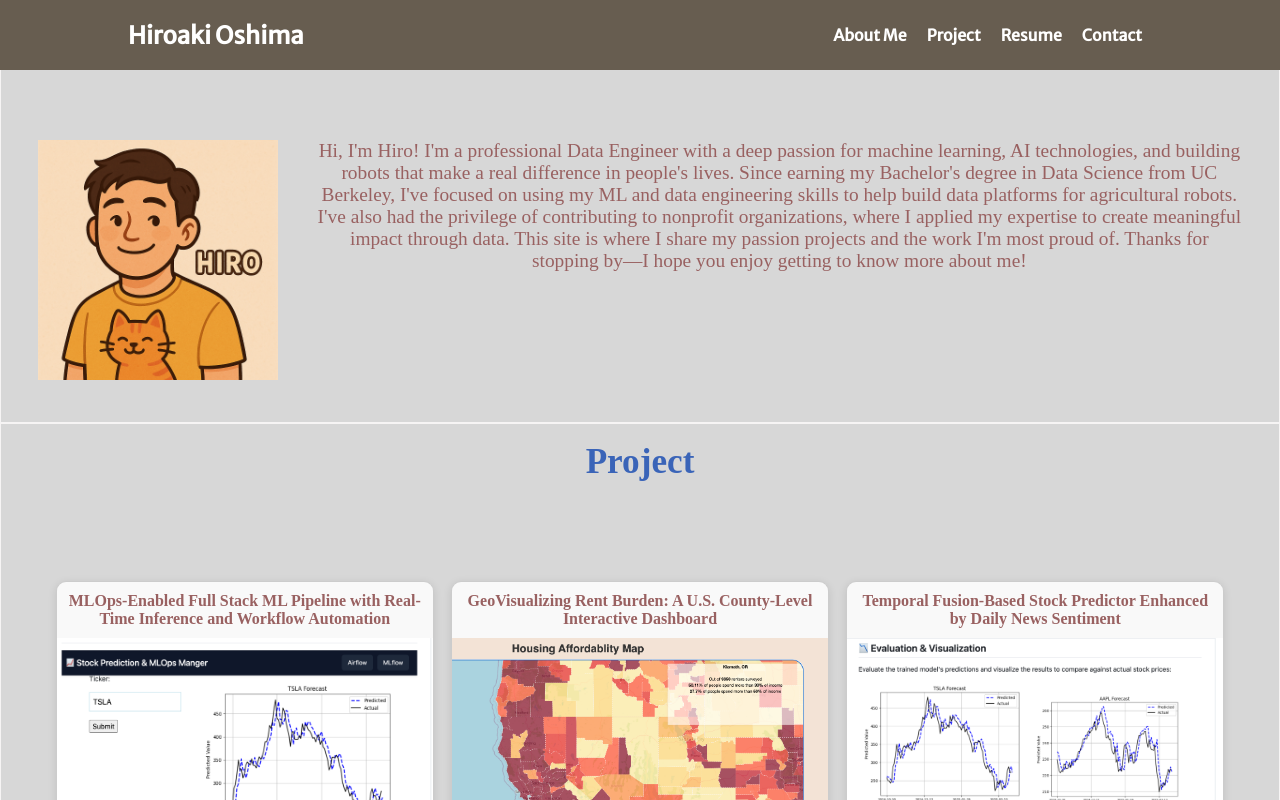
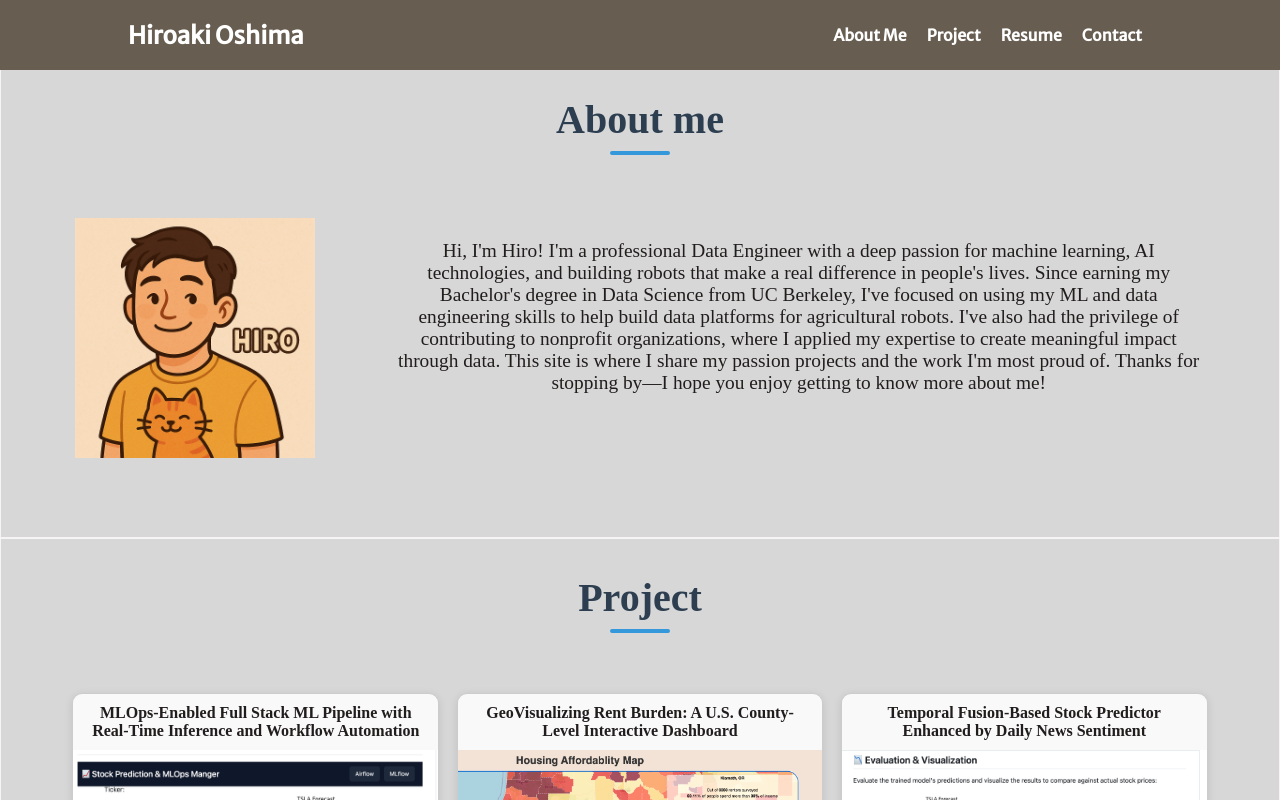
Before and after one commit to Hiroaki0422/web_portfolio, a React (Create React App) app: page / in a window 1280 px wide. Shown: the top 800 px of the page. Built offline with nearby package versions, Linux system fonts and the light colour scheme.

Commit message:
change font css

```diff
--- a/src/AboutSection.js
+++ b/src/AboutSection.js
@@ -14,6 +14,7 @@ const AboutSection = () => {
         </div>
 
         <div class="flex-item ">
+          <br></br>
           Hi, I'm Hiro! I'm a professional Data Engineer with a deep passion for
           machine learning, AI technologies, and building robots that make a
           real difference in people's lives. Since earning my Bachelor's degree
--- a/src/App.js
+++ b/src/App.js
@@ -36,7 +36,7 @@ export default function App() {
           </nav>
         </div>
       </div>
-      <div class="flex-item flex-item-01 container2">
+      <div class="aboutme flex-item flex-item-01 container2">
         <h1> About me </h1>
         <AboutSection />
       </div>
--- a/src/styles.css
+++ b/src/styles.css
@@ -149,9 +149,9 @@ a {
 }
 
 .flex-item {
-  color: #996161;
+  color: #221d1d;
   font-size: 1.1em;
-  padding: 1em;
+  padding: 2em;
   text-align: center;
   /* flex-grow: 0; */
 }
@@ -182,7 +182,27 @@ a {
 
 h1 {
   color: rgb(58, 100, 184);
-  padding-bottom: 5%;
+  padding-bottom: 2%;
+}
+
+h1 {
+  font-size: 2.5rem;
+  font-weight: 700;
+  text-align: center;
+  color: #2c3e50;
+  margin-bottom: 1rem;
+  position: relative;
+  padding-bottom: 0.5rem;
+}
+
+h1::after {
+  content: "";
+  display: block;
+  width: 60px;
+  height: 4px;
+  background-color: #3498db;
+  margin: 0.5rem auto 0;
+  border-radius: 2px;
 }
 
 .item-box {
@@ -226,3 +246,7 @@ h1 {
   top: 0;
   left: 0;
 }
+
+.aboutme {
+  margin-top: 60px;
+}
```
